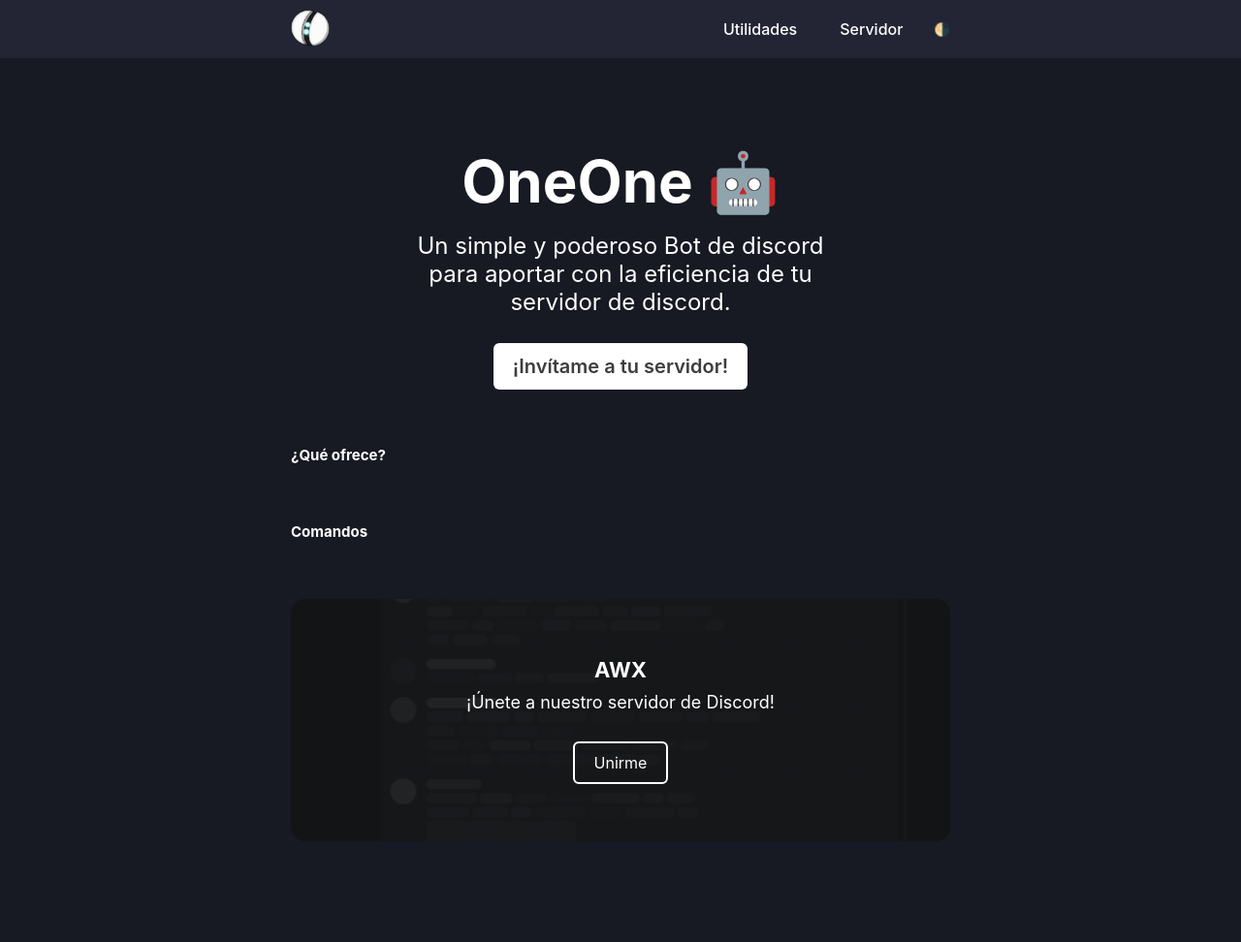
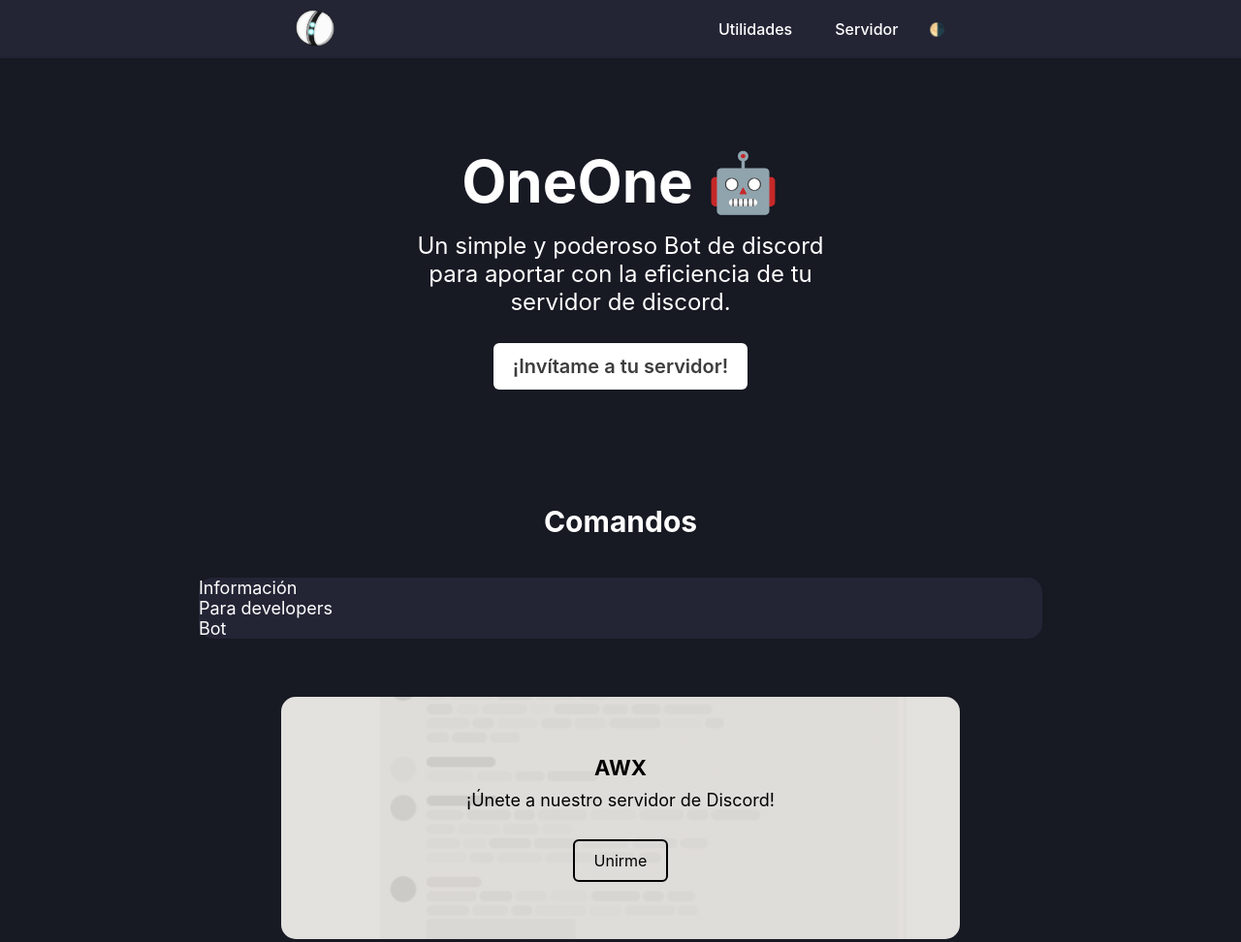
Before and after one commit to doulovera/oneone-web, a website built with Vite: page index.html in a window 1280 px wide. Shown: the top 972 px of the page at 97% size. Built offline with nearby package versions, Linux system fonts and the light colour scheme.

Commit message:
feat: add changes

```diff
--- a/index.html
+++ b/index.html
@@ -17,11 +17,12 @@
     <meta name="twitter:creator" content="@doulovera">
   </head>
   <body>
+
     <header>
       <div class="header__container">
-        <div class="header__image">
+        <a href="#" class="header__image">
           <img src="/images/oneone.png" alt="OneOne logo" width="40px">
-        </div>
+        </a>
         <nav class="header__nav">
           <a href="#utilities">Utilidades</a>
           <a href="#server">Servidor</a>
@@ -31,6 +32,7 @@
         </nav>
       </div>
     </header>
+
     <main>
       <section class="hero">
         <h1 class="hero__title">OneOne 🤖</h1>
@@ -44,16 +46,22 @@
         </div>
       </section>
 
-      <section class="section what-offers">
+      <!-- <section class="section what-offers">
         <h2>¿Qué ofrece?</h2>
+      </section> -->
+
+      <section class="section" id="commands">
+        <h2>Comandos</h2>
+        <div class="commands">
+          <ul class="command-selection">
+            <li id="command-item commands-info">Información</li>
+            <li id="command-item commands-dev">Para developers</li>
+            <li id="command-item commands-bot">Bot</li>
+          </ul>
+        </div>
       </section>
 
-      <section class="section commands">
-        <h2>Comandos</h2>
-        <div id="commands"></div>
-      </section>
-
-      <section class="section server__hero" id="server">
+      <section class="server__hero" id="server">
         <div class="server__hero__image">
           <h2 class="server__hero__title">
             AWX
@@ -65,6 +73,7 @@
         </div>
       </section>
     </main>
+
     <footer>
       <div class="footer__container">
         <section class="footer__brand">
@@ -117,6 +126,7 @@
         </section>
       </div>
     </footer>
+
     <script type="module" src="/src/main.ts"></script>
   </body>
 </html>
--- a/src/main.ts
+++ b/src/main.ts
@@ -1,5 +1,6 @@
 import './style.css'
 import './styles/header.css'
+import './styles/commands.css'
 import './styles/server.css'
 
 const toggleButton = document.getElementById('toggleColor');
--- a/src/style.css
+++ b/src/style.css
@@ -1,10 +1,6 @@
 :root {
-  --black: #000;
-  --white: #fff;
-  --background: #fff;
-
-  --max-w-padding: 10px;
-  --content-max-width: 700px;
+  --max-w-padding: 15px;
+  --content-max-width: 900px;
 
   --bg-color: #171923;
   --bg-light: #232535;
@@ -13,6 +9,8 @@
 
   --button-color: #fff;
   --font-color-inverted: #3d3d3d;
+
+  --invert-image: 1;
 }
 
 .body_light-mode {
@@ -23,6 +21,8 @@
 
   --button-color: #5865f2;
   --font-color-inverted: #ffffff;
+
+  --invert-image: 0;
 }
 
 * {
@@ -45,7 +45,12 @@
 }
 
 section.section {
-  margin-bottom: 60px;
+  margin: 60px 0;
+}
+
+.section h2 {
+  text-align: center;
+  font-size: 3rem;
 }
 
 h2.section__title {
@@ -55,7 +60,7 @@
 }
 
 main {
-  max-width: 700px;
+  max-width: var(--content-max-width);
   padding: 80px var(--max-w-padding);
   margin: 0 auto;
 }
@@ -66,7 +71,7 @@
   justify-content: center;
   flex-direction: column;
   height: 300px;
-  margin: 40px 0;
+  margin: 40px 0 10rem;
 }
 
 .hero__title {
--- /dev/null
+++ b/src/styles/commands.css
@@ -0,0 +1,15 @@
+.commands {
+  width: 100%;
+  margin: 4rem 0;
+  font-size: 1.8rem;
+  background-color: var(--bg-light);
+  border-radius: 15px;
+}
+
+.command-selection {
+  display: flex;
+  flex-direction: column;
+  list-style: none;
+}
+
+.command-item {}
--- a/src/styles/server.css
+++ b/src/styles/server.css
@@ -1,5 +1,7 @@
 .server__hero {
   height: 250px;
+  max-width: 700px;
+  margin: 0 auto;
 }
 
 .server__hero__image {
@@ -9,11 +11,12 @@
   flex-direction: column;
   border-radius: 15px;
   height: 100%;
-  background-image: linear-gradient(#00000099, #00000099), url('/images/discord_skeleton.png');
+  background-image: linear-gradient(#00000066, #00000066), url('/images/discord_skeleton.png');
   background-position: center;
   background-repeat: no-repeat;
   color: #fff;
   text-align: center;
+  filter: invert(var(--invert-image));
 }
 
 .server__hero__title {
```
